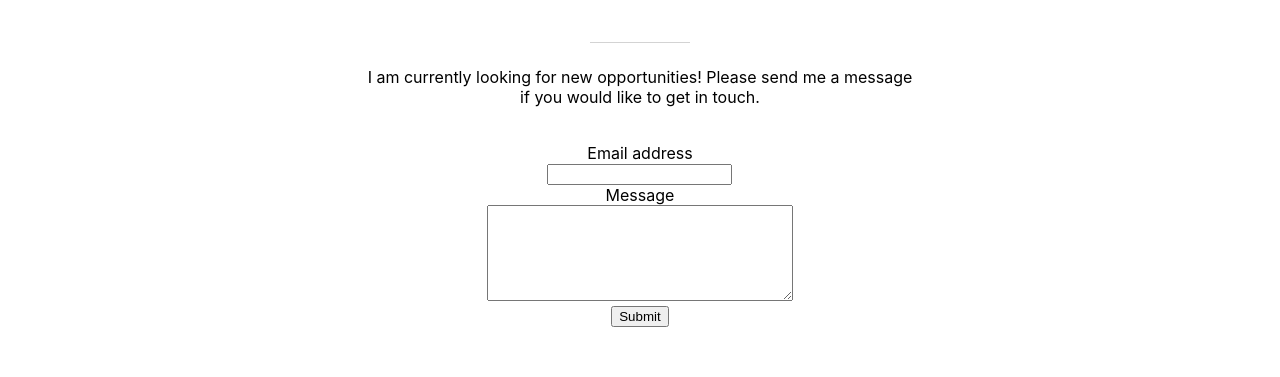
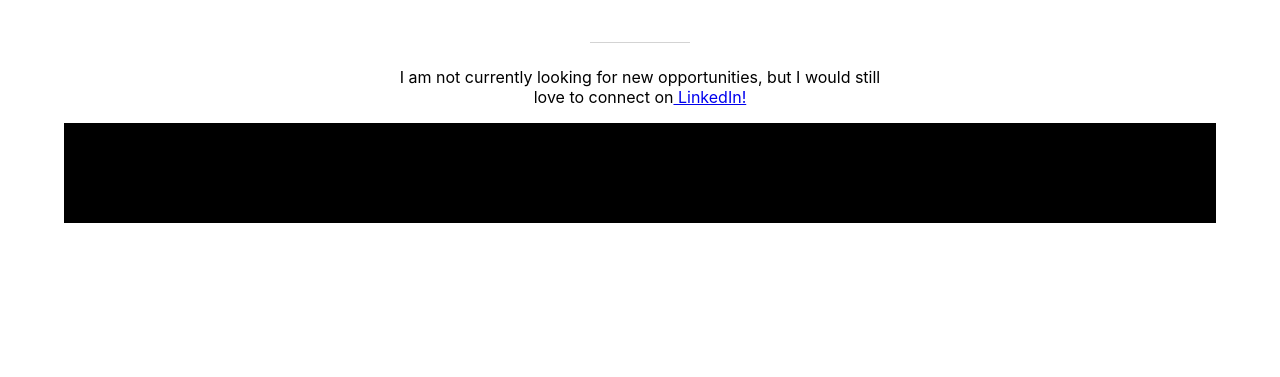
Before and after one commit to SelinCetinkaya/personal-website, a React (Create React App) app in the folder personal-website/: page / in a window 1280 px wide. Shown: the part 2497-2874 px from the top of the page. After the commit the page ends 2720 px from the top, so only its background shows below. Built offline with nearby package versions, Linux system fonts and the light colour scheme; no server answers.

Commit message:
removed contact me form

```diff
--- a/personal-website/src/components/ContactMe/ContactMe.jsx
+++ b/personal-website/src/components/ContactMe/ContactMe.jsx
@@ -43,10 +43,13 @@ function ContactMe(props) {
       <p id="contact-me-title">Contact Me</p>
       <hr id="contact-me-break" />
       <p id="contact-me-intro">
-        I am currently looking for new opportunities! Please send me a message
-        if you would like to get in touch.
+        I am not currently looking for new opportunities, but I would still love
+        to connect on
+        <a href="https://www.linkedin.com/in/selin-cetinkaya/"> LinkedIn!</a>
+        {/* I am currently looking for new opportunities! Please send me a message
+        if you would like to get in touch. */}
       </p>
-      <Form id="contact-form">
+      {/* <Form id="contact-form">
         <Form.Item
           rules={[
             { required: true, message: "Please input your email address!" },
@@ -66,7 +69,7 @@ function ContactMe(props) {
         <Button onClick={handleSubmit} type="primary" htmltype="submit">
           Submit
         </Button>
-      </Form>
+      </Form> */}
     </div>
   );
 }
```
